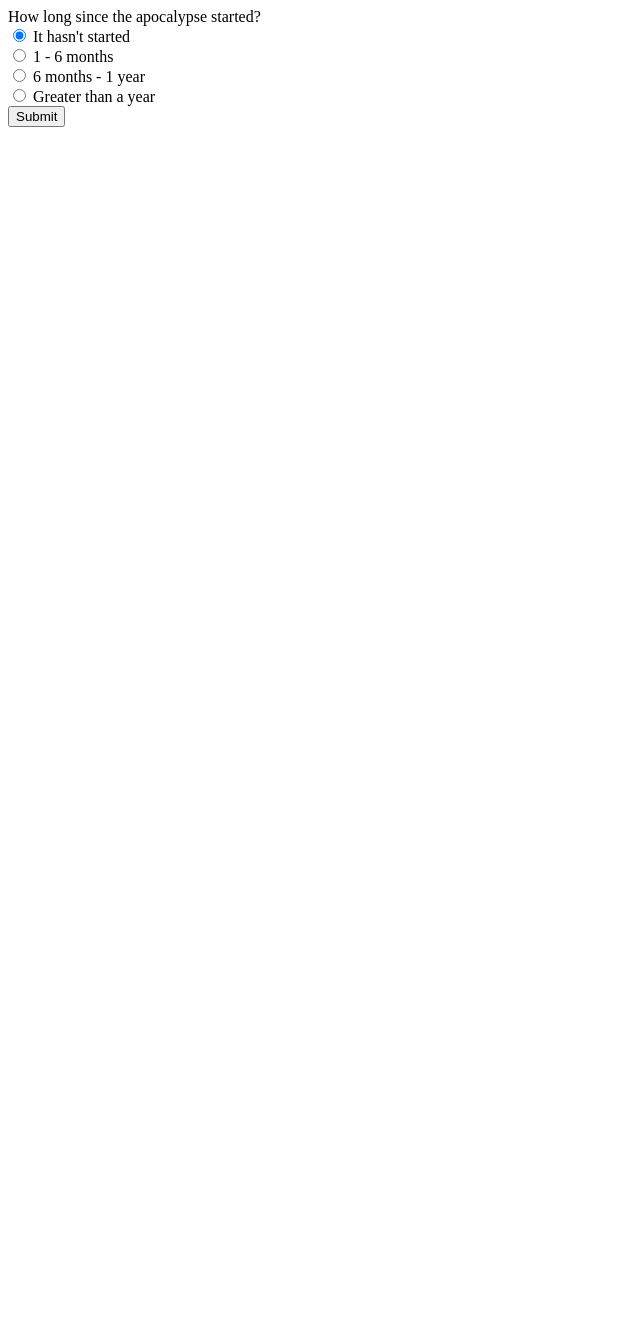
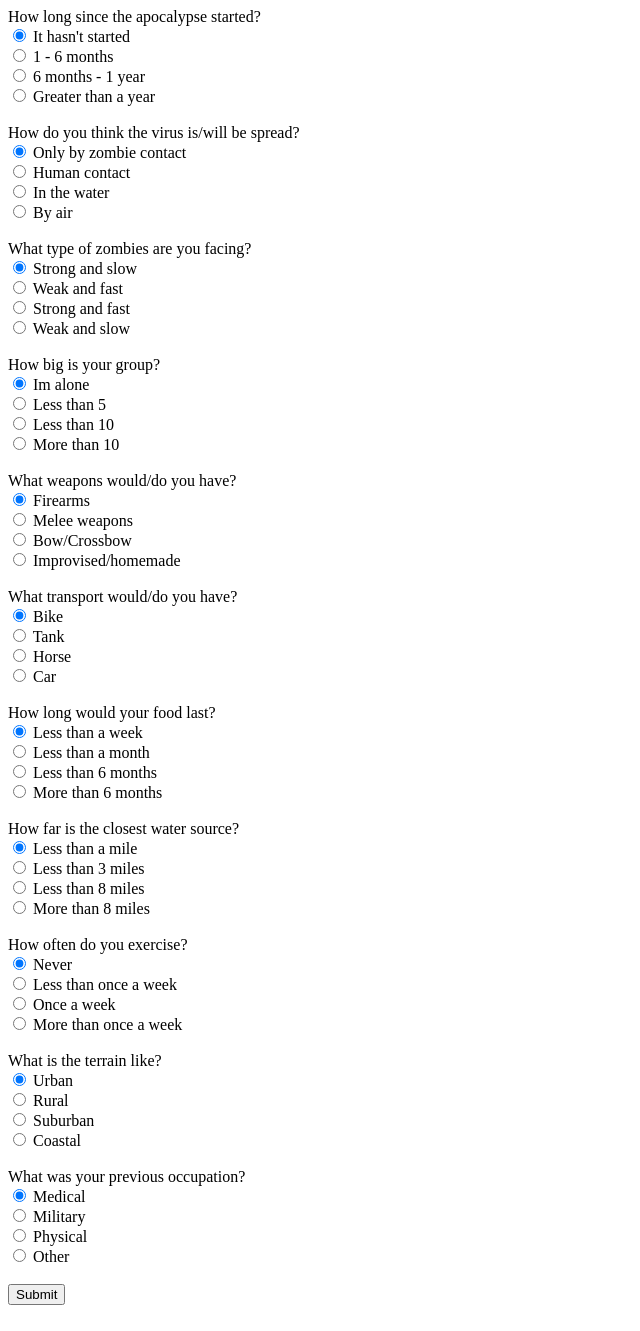
Before and after one commit to Chrixs/zombie_survival_guide, a PHP site: page /form1.html in a window 1280 px wide. Shown: the whole page, without its empty margins (0-640 px from the left). Before the commit the page ends 127 px from the top, so only its background shows below. Run offline with PHP 8.4, Linux system fonts and the light colour scheme.

Commit message:
form added, jQuery added

```diff
--- a/form1.html
+++ b/form1.html
@@ -2,16 +2,83 @@
 <head>
 </head>
 <body>
+  <div class='form-response'>
   <form class='question1'>
     <label>How long since the apocalypse started?</label><br>
-    <input name='survival-time' type='radio' value='0.1' checked> It hasn't started<br>
-    <input name='survival-time' type='radio' value='0.2'> 1 - 6 months<br>
-    <input name='survival-time' type='radio' value='0.3'> 6 months - 1 year<br>
-    <input name='survival-time' type='radio' value='0.4'> Greater than a year<br>
-    <input type='submit' value='Submit'>
+    <input name='survival-time' type='radio' value='2' checked> It hasn't started<br>
+    <input name='survival-time' type='radio' value='4'> 1 - 6 months<br>
+    <input name='survival-time' type='radio' value='6'> 6 months - 1 year<br>
+    <input name='survival-time' type='radio' value='8'> Greater than a year<br>
+    <br>
+    <label>How do you think the virus is/will be spread?</label><br>
+    <input name='virus-spread' type='radio' value='8' checked> Only by zombie contact<br>
+    <input name='virus-spread' type='radio' value='6'> Human contact<br>
+    <input name='virus-spread' type='radio' value='4'> In the water<br>
+    <input name='virus-spread' type='radio' value='2'> By air<br>
+    <br>
+    <label>What type of zombies are you facing?</label><br>
+    <input name='zombie-type' type='radio' value='6' checked> Strong and slow<br>
+    <input name='zombie-type' type='radio' value='4'> Weak and fast<br>
+    <input name='zombie-type' type='radio' value='2'> Strong and fast<br>
+    <input name='zombie-type' type='radio' value='8'> Weak and slow<br>
+    <br>
+    <label>How big is your group?</label><br>
+    <input name='group-size' type='radio' value='2' checked> Im alone<br>
+    <input name='group-size' type='radio' value='4'> Less than 5<br>
+    <input name='group-size' type='radio' value='8'> Less than 10<br>
+    <input name='group-size' type='radio' value='6'> More than 10<br>
+    <br>
+    <label>What weapons would/do you have?</label><br>
+    <input name='weapons' type='radio' value='4' checked> Firearms<br>
+    <input name='weapons' type='radio' value='8'> Melee weapons<br>
+    <input name='weapons' type='radio' value='6'> Bow/Crossbow<br>
+    <input name='weapons' type='radio' value='2'> Improvised/homemade<br>
+    <br>
+    <label>What transport would/do you have?</label><br>
+    <input name='transport' type='radio' value='2' checked> Bike<br>
+    <input name='transport' type='radio' value='8'> Tank<br>
+    <input name='transport' type='radio' value='4'> Horse<br>
+    <input name='transport' type='radio' value='6'> Car<br>
+    <br>
+    <label>How long would your food last?</label><br>
+    <input name='food' type='radio' value='2' checked> Less than a week<br>
+    <input name='food' type='radio' value='4'> Less than a month<br>
+    <input name='food' type='radio' value='6'> Less than 6 months<br>
+    <input name='food' type='radio' value='8'> More than 6 months<br>
+    <br>
+    <label>How far is the closest water source?</label><br>
+    <input name='water' type='radio' value='8' checked> Less than a mile<br>
+    <input name='water' type='radio' value='6'> Less than 3 miles<br>
+    <input name='water' type='radio' value='4'> Less than 8 miles<br>
+    <input name='water' type='radio' value='2'> More than 8 miles<br>
+    <br>
+    <label>How often do you exercise?</label><br>
+    <input name='fitness' type='radio' value='2' checked> Never<br>
+    <input name='fitness' type='radio' value='4'> Less than once a week<br>
+    <input name='fitness' type='radio' value='6'> Once a week<br>
+    <input name='fitness' type='radio' value='8'> More than once a week<br>
+    <br>
+    <label>What is the terrain like?</label><br>
+    <input name='terrain' type='radio' value='2' checked> Urban<br>
+    <input name='terrain' type='radio' value='6'> Rural<br>
+    <input name='terrain' type='radio' value='4'> Suburban<br>
+    <input name='terrain' type='radio' value='8'> Coastal<br>
+    <br>
+    <label>What was your previous occupation?</label><br>
+    <input name='occupation' type='radio' value='4' checked> Medical<br>
+    <input name='occupation' type='radio' value='8'> Military<br>
+    <input name='occupation' type='radio' value='6'> Physical<br>
+    <input name='occupation' type='radio' value='2'> Other<br>
+    <br>
+    <input id='button' type='submit' value='Submit'>
+
   </form>
+</div>
+<br>
 
 
+  <script src="src/personalizedResponse.js"></script>
   <script src="jquery-3.1.1.js"></script>
   <script src="interface.js"></script>
+
 </body>
--- a/interface.js
+++ b/interface.js
@@ -1,7 +1,11 @@
-$(function() {
+
+$("#button").click(function(e) {
+    e.preventDefault()
     var update = function() {
-        $('#serializearray').text(
-            JSON.stringify($('.question1').serializeArray())
+      var p = new PersonalizedResponse();
+      var survivalPercentage = p.survivalPercentage(p.getTotalScore(p.getValue($('.question1').serializeArray())));
+        $('.form-response').text(
+          JSON.stringify(survivalPercentage)
         );
 
     };
--- a/src/personalizedResponse.js
+++ b/src/personalizedResponse.js
@@ -1,4 +1,4 @@
-var PersonalizedResponse = function() {
+function PersonalizedResponse() {
 
 };
 
@@ -21,6 +21,5 @@ return totalScore
 };
 
 PersonalizedResponse.prototype.survivalPercentage = function(totalScore){
-  var percentage = totalScore + 20;
-  return percentage.toString() + '%';
+  return totalScore.toString() + '%';
 };
--- a/style.css
+++ b/style.css
@@ -1,5 +1,9 @@
 body, html {
   height: 100%;
+}
+
+#results {
+  color: red;
 }
 
 .parallax6 {
```
Also changed, not shown: spec/personalizedResponseSpec.js (+1 -1 lines).
